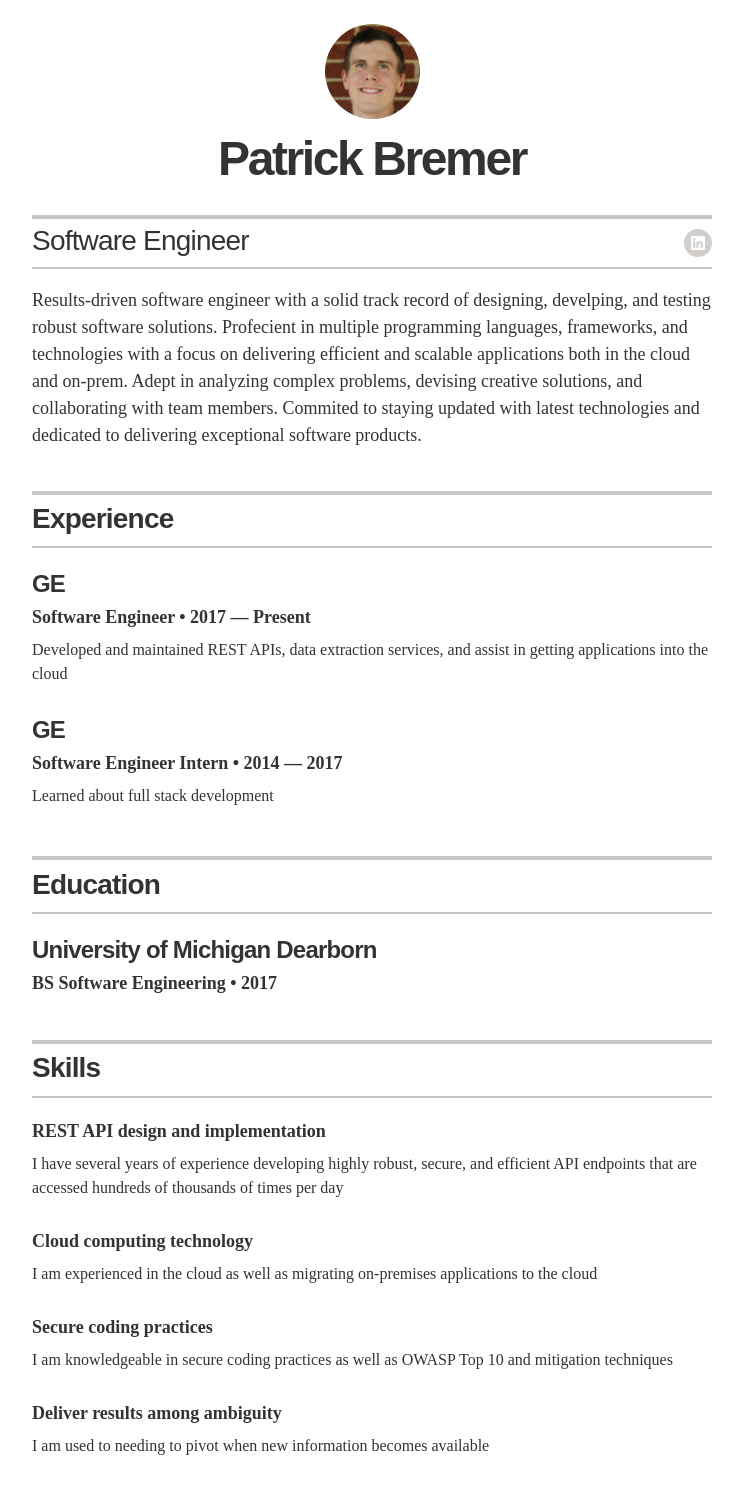
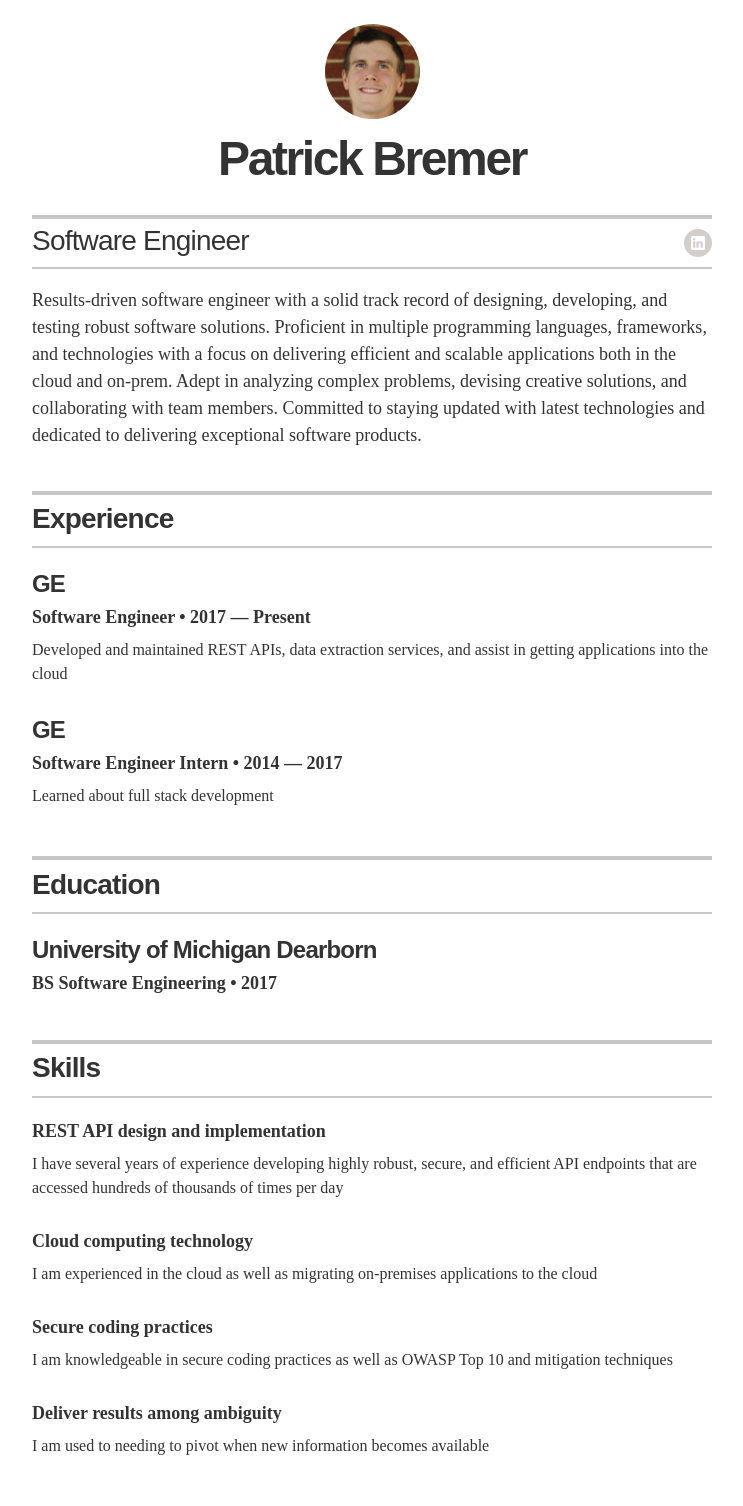
Before and after one commit to pbremer/pbremer.github.io, a Jekyll site: the page built from index.html, in a window 1280 px wide. Shown: the whole page, without its empty margins (268-1011 px from the left). Built offline with Jekyll 4.4.1, drawn with Linux system fonts in a browser that asks for light colours.

Commit message:
fix spelling mistakes

```diff
--- a/_config.yml
+++ b/_config.yml
@@ -23,12 +23,12 @@
 resume_header_contact_info:     "742 Evergreen Terrace, Springfield • 555-7334 • lisasimpson@youremailaddress.com"
 display_header_contact_info:    "false"
 
-resume_header_intro: "<p>Results-driven software engineer with a solid track record of
-  designing, develping, and testing robust software solutions. Profecient in multiple
-  programming languages, frameworks, and technologies with a focus on delivering efficient
-  and scalable applications both in the cloud and on-prem. Adept in analyzing complex problems,
-  devising creative solutions, and collaborating with team members. Commited to staying updated
-  with latest technologies and dedicated to delivering exceptional software products.</p>"
+resume_header_intro: "<p>Results-driven software engineer with a solid track record of designing,
+  developing, and testing robust software solutions. Proficient in multiple programming languages,
+  frameworks, and technologies with a focus on delivering efficient and scalable applications both
+  in the cloud and on-prem. Adept in analyzing complex problems, devising creative solutions, and
+  collaborating with team members. Committed to staying updated with latest technologies and
+  dedicated to delivering exceptional software products.</p>"
 
 # use "yes" to display the email contact button,
 # "no" to display an "I'm not looking for work" message,
```
